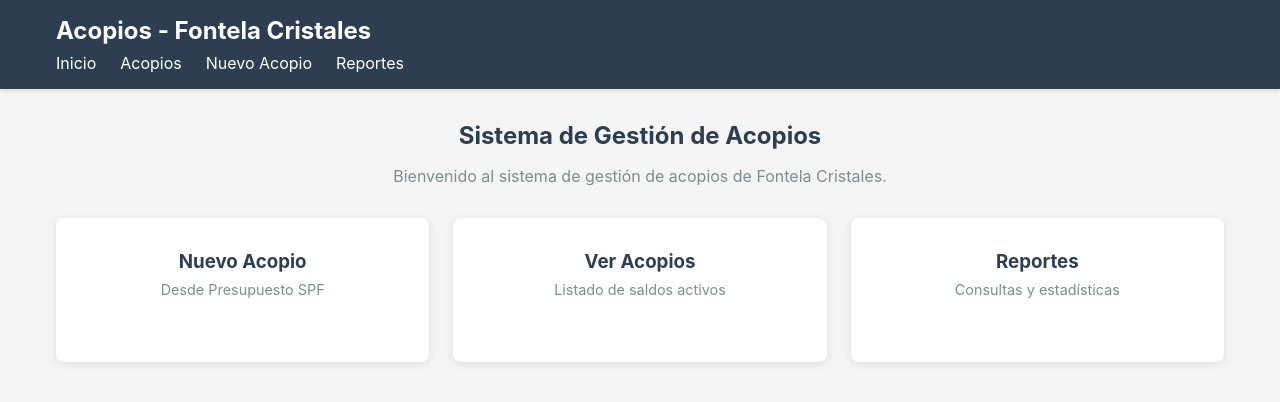
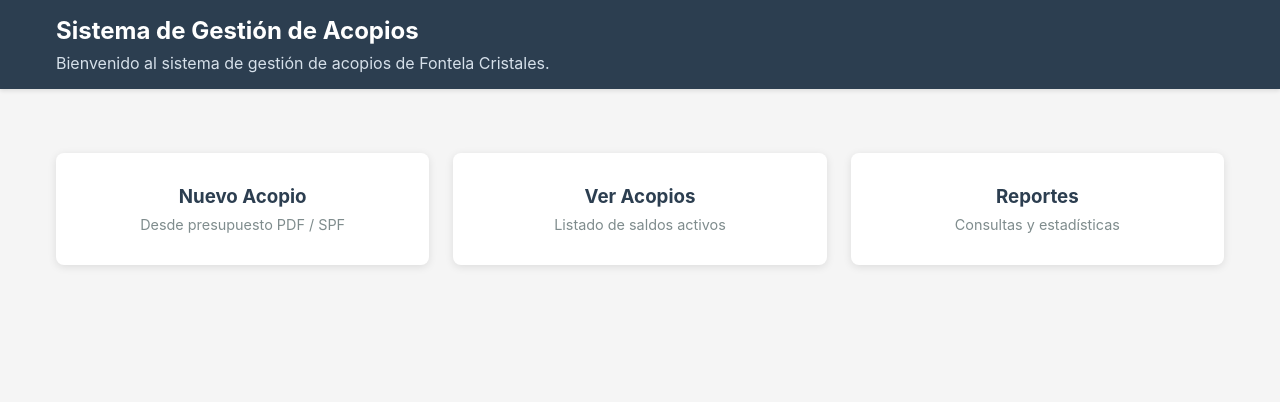
Before and after one commit to isalva-glitch/Acopios, a React (Vite) app in the folder frontend/: page / in a window 1280 px wide. Shown: the top 402 px of the page. Built offline with nearby package versions, Linux system fonts and the light colour scheme; no server answers.

Commit message:
Adjust Home header to title+subtitle and remove intro text

```diff
--- a/frontend/src/App.css
+++ b/frontend/src/App.css
@@ -13,24 +13,12 @@
 
 .navbar h1 {
     font-size: 1.5rem;
-    margin-bottom: 0.5rem;
+    margin: 0;
 }
 
-.nav-links {
-    list-style: none;
-    display: flex;
-    gap: 1.5rem;
-    flex-wrap: wrap;
-}
-
-.nav-links a {
-    color: white;
-    text-decoration: none;
-    transition: color 0.2s;
-}
-
-.nav-links a:hover {
-    color: #3498db;
+.navbar-subtitle {
+    margin-top: 0.5rem;
+    color: #d6e0ea;
 }
 
 .container {
@@ -49,15 +37,6 @@
     text-align: center;
 }
 
-.home h2 {
-    margin-bottom: 1rem;
-    color: #2c3e50;
-}
-
-.home p {
-    color: #7f8c8d;
-    margin-bottom: 2rem;
-}
 
 .home-cards {
     display: grid;
--- a/frontend/src/App.tsx
+++ b/frontend/src/App.tsx
@@ -12,13 +12,8 @@ function App() {
             <div className="app">
                 <nav className="navbar">
                     <div className="container">
-                        <h1>Acopios - Fontela Cristales</h1>
-                        <ul className="nav-links">
-                            <li><Link to="/">Inicio</Link></li>
-                            <li><Link to="/acopios">Acopios</Link></li>
-                            <li><Link to="/acopios/alta">Nuevo Acopio</Link></li>
-                            <li><Link to="/reportes">Reportes</Link></li>
-                        </ul>
+                        <h1>Sistema de Gestión de Acopios</h1>
+                        <p className="navbar-subtitle">Bienvenido al sistema de gestión de acopios de Fontela Cristales.</p>
                     </div>
                 </nav>
 
@@ -43,12 +38,10 @@ function App() {
 function Home() {
     return (
         <div className="home">
-            <h2>Sistema de Gestión de Acopios</h2>
-            <p>Bienvenido al sistema de gestión de acopios de Fontela Cristales.</p>
             <div className="home-cards">
                  <Link to="/acopios/alta" className="card">
                     <h3>Nuevo Acopio</h3>
-                    <p>Desde Presupuesto SPF</p>
+                    <p>Desde presupuesto PDF / SPF</p>
                 </Link>
                 <Link to="/acopios" className="card">
                     <h3>Ver Acopios</h3>
```
